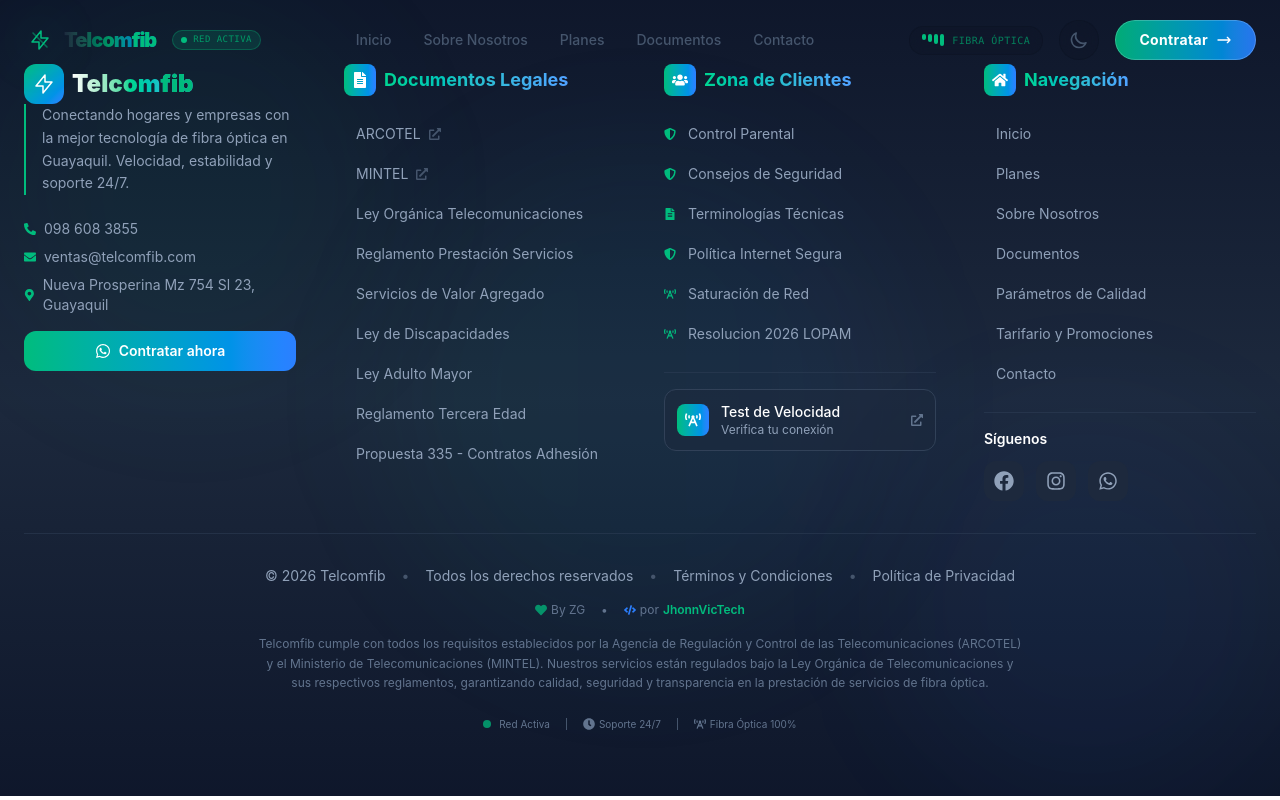
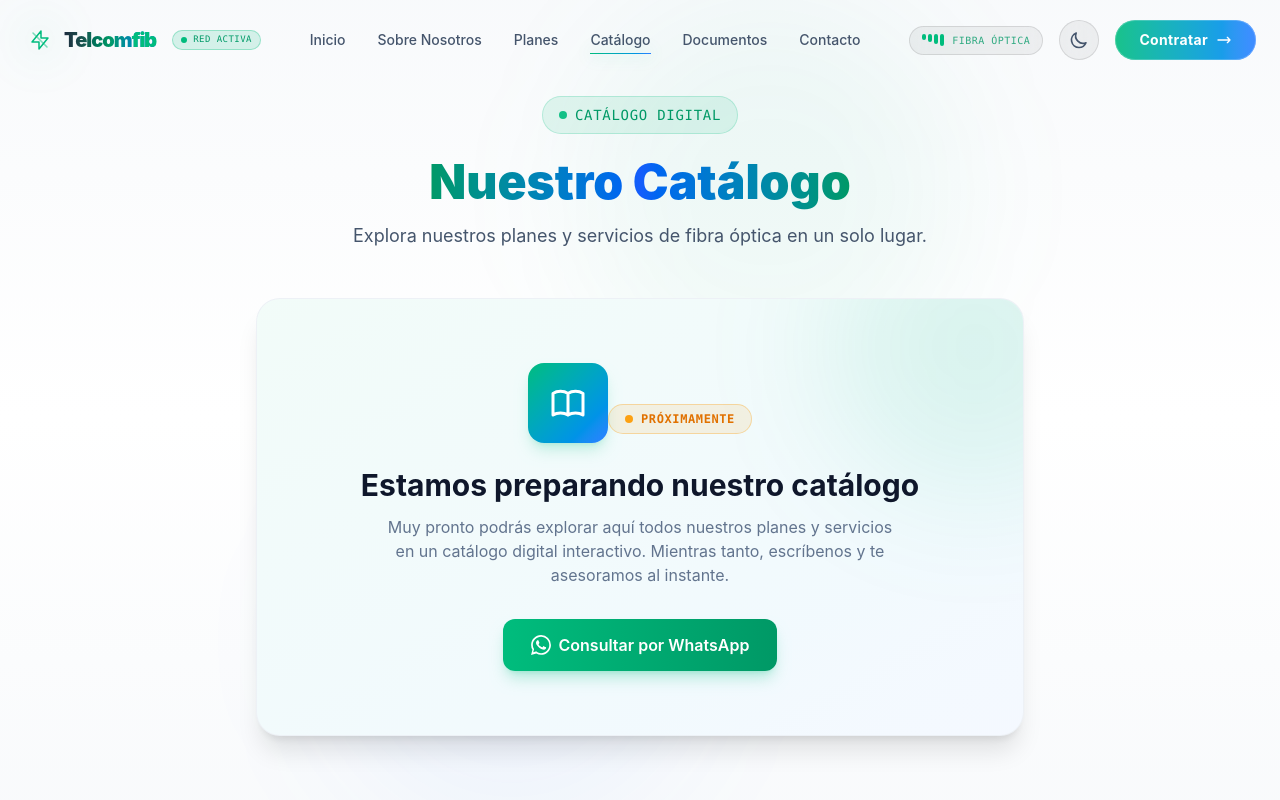
Before and after one commit to vichedev/telcomfib_web_oficial, a React (Vite) app: page /catalogo in a window 1280 px wide. Shown: the top 800 px of the page. Built offline with nearby package versions, Linux system fonts and the light colour scheme.

Commit message:
feat: add Catalogo component and update routing and Navbar for catalog access

```diff
--- a/index.html
+++ b/index.html
@@ -1,5 +1,7 @@
 <!doctype html>
-<html lang="en">
+<html lang="es">
+
+
 
 <head>
   <meta charset="UTF-8" />
--- a/src/App.jsx
+++ b/src/App.jsx
@@ -3,6 +3,7 @@
 import Hero from "./components/Hero";
 import About from "./components/About";
 import Plans from "./components/Plans";
+import Catalogo from "./components/Catalogo";
 import Documents from "./components/Documents";
 import Support from "./components/Support";
 import Contact from "./components/Contact";
@@ -25,6 +26,7 @@
                 <Hero />
                 <About />
                 <Plans />
+                <Catalogo />
                 <Support />
                 <Contact />
               </>
@@ -32,6 +34,7 @@
           />
           <Route path="/sobre-nosotros" element={<About />} />
           <Route path="/planes" element={<Plans />} />
+          <Route path="/catalogo" element={<Catalogo />} />
           <Route path="/documentos" element={<Documents />} />
           <Route path="/contacto" element={<Contact />} />
           <Route
--- /dev/null
+++ b/src/components/Catalogo.jsx
@@ -0,0 +1,181 @@
+/**
+ * Catalogo.jsx — Sección de Catálogo Digital
+ *
+ * ⚠️ ESTADO: PRÓXIMAMENTE (placeholder).
+ *
+ * Las bases ya están listas. Cuando tengas el catálogo solo tienes que:
+ *   1. Poner   const CATALOGO_LISTO = true;
+ *   2. Rellenar el array `productos` (o cambiar el bloque por un PDF / iframe).
+ * El resto (estilos, animaciones, grid responsivo) ya funciona.
+ */
+
+import { motion } from "framer-motion";
+
+/* 🔧 Cambia a `true` cuando el catálogo esté listo */
+const CATALOGO_LISTO = false;
+
+/* 🔧 Rellena aquí tus productos/planes cuando esté listo.
+ * Ejemplo de estructura:
+ * {
+ *   id: 1,
+ *   nombre: "Plan Hogar 300",
+ *   descripcion: "Fibra simétrica 300 Mbps",
+ *   precio: "$25/mes",
+ *   imagen: "/ruta/a/imagen.png",  // o importa el asset
+ * }
+ */
+const productos = [];
+
+const CatalogoProximamente = () => (
+  <motion.div
+    initial={{ opacity: 0, scale: 0.96 }}
+    whileInView={{ opacity: 1, scale: 1 }}
+    viewport={{ once: true }}
+    transition={{ duration: 0.6 }}
+    className="relative max-w-3xl mx-auto"
+  >
+    <div className="relative rounded-3xl overflow-hidden border border-slate-200/60 dark:border-white/10 bg-white dark:bg-slate-800/50 backdrop-blur-sm shadow-xl">
+      {/* Glow decorativo */}
+      <div className="absolute inset-0 bg-gradient-to-br from-emerald-500/5 to-blue-500/5" />
+      <div className="absolute -top-24 -right-24 w-72 h-72 bg-emerald-500/10 rounded-full blur-3xl" />
+
+      <div className="relative p-12 md:p-16 text-center">
+        {/* Icono */}
+        <div className="inline-flex items-center justify-center w-20 h-20 rounded-2xl bg-gradient-to-br from-emerald-500 to-blue-500 mb-6 shadow-lg shadow-emerald-500/20">
+          <svg
+            className="w-10 h-10 text-white"
+            fill="none"
+            viewBox="0 0 24 24"
+            stroke="currentColor"
+          >
+            <path
+              strokeLinecap="round"
+              strokeLinejoin="round"
+              strokeWidth={1.8}
+              d="M12 6.253v13m0-13C10.832 5.477 9.246 5 7.5 5S4.168 5.477 3 6.253v13C4.168 18.477 5.754 18 7.5 18s3.332.477 4.5 1.253m0-13C13.168 5.477 14.754 5 16.5 5c1.747 0 3.332.477 4.5 1.253v13C19.832 18.477 18.247 18 16.5 18c-1.746 0-3.332.477-4.5 1.253"
+            />
+          </svg>
+        </div>
+
+        {/* Badge Próximamente */}
+        <div className="inline-flex items-center gap-2 px-4 py-1.5 rounded-full bg-amber-500/10 border border-amber-500/30 mb-6">
+          <span className="w-2 h-2 rounded-full bg-amber-500 animate-pulse" />
+          <span className="text-amber-600 dark:text-amber-400 text-xs font-mono font-semibold tracking-wider uppercase">
+            Próximamente
+          </span>
+        </div>
+
+        <h3 className="text-2xl md:text-3xl font-bold text-slate-900 dark:text-white mb-3">
+          Estamos preparando nuestro catálogo
+        </h3>
+        <p className="text-slate-500 dark:text-slate-400 text-base max-w-lg mx-auto mb-8">
+          Muy pronto podrás explorar aquí todos nuestros planes y servicios en
+          un catálogo digital interactivo. Mientras tanto, escríbenos y te
+          asesoramos al instante.
+        </p>
+
+        <a
+          href="https://wa.me/593986083855?text=Hola,%20quiero%20información%20sobre%20el%20catálogo%20de%20Telcomfib"
+          target="_blank"
+          rel="noopener noreferrer"
+          className="inline-flex items-center gap-2 px-7 py-3.5 rounded-xl font-semibold text-white bg-gradient-to-r from-emerald-500 to-emerald-600 shadow-lg shadow-emerald-500/25 hover:scale-105 transition-transform"
+        >
+          <svg className="w-5 h-5" viewBox="0 0 24 24" fill="currentColor">
+            <path d="M.057 24l1.687-6.163a11.867 11.867 0 0 1-1.587-5.946C.16 5.335 5.495 0 12.05 0a11.817 11.817 0 0 1 8.413 3.488 11.824 11.824 0 0 1 3.48 8.414c-.003 6.557-5.338 11.892-11.893 11.892a11.9 11.9 0 0 1-5.688-1.448L.057 24zm6.597-3.807c1.676.995 3.276 1.591 5.392 1.592 5.448 0 9.886-4.434 9.889-9.885.002-5.462-4.415-9.89-9.881-9.892-5.452 0-9.887 4.434-9.889 9.884a9.86 9.86 0 0 0 1.51 5.26l-.999 3.648 3.978-1.207zm11.387-5.464c-.074-.124-.272-.198-.57-.347-.297-.149-1.758-.868-2.031-.967-.272-.099-.47-.149-.669.149-.198.297-.768.967-.941 1.165-.173.198-.347.223-.644.074-.297-.149-1.255-.462-2.39-1.475-.883-.788-1.48-1.761-1.653-2.059-.173-.297-.018-.458.13-.606.134-.133.297-.347.446-.521.151-.172.2-.296.3-.495.099-.198.05-.372-.025-.521-.075-.148-.669-1.611-.916-2.206-.242-.579-.487-.501-.669-.51l-.57-.01c-.198 0-.52.074-.792.372-.272.297-1.04 1.016-1.04 2.479 0 1.462 1.065 2.875 1.213 3.074.149.198 2.095 3.2 5.076 4.487.709.306 1.263.489 1.694.626.712.226 1.36.194 1.872.118.571-.085 1.758-.719 2.006-1.413.248-.695.248-1.29.173-1.414z" />
+          </svg>
+          Consultar por WhatsApp
+        </a>
+      </div>
+    </div>
+  </motion.div>
+);
+
+/* 🔧 Grid de productos — se usa automáticamente cuando CATALOGO_LISTO = true */
+const CatalogoGrid = () => (
+  <div className="grid sm:grid-cols-2 lg:grid-cols-3 gap-6 max-w-6xl mx-auto">
+    {productos.map((producto, i) => (
+      <motion.div
+        key={producto.id ?? i}
+        initial={{ opacity: 0, y: 30 }}
+        whileInView={{ opacity: 1, y: 0 }}
+        viewport={{ once: true }}
+        transition={{ delay: i * 0.08 }}
+        className="group relative rounded-2xl overflow-hidden bg-white dark:bg-slate-800/50 backdrop-blur-sm border border-slate-200/50 dark:border-white/10 shadow-lg hover:shadow-2xl transition-all duration-300"
+      >
+        {producto.imagen && (
+          <div className="aspect-video overflow-hidden">
+            <img
+              src={producto.imagen}
+              alt={producto.nombre}
+              className="w-full h-full object-cover group-hover:scale-105 transition-transform duration-500"
+            />
+          </div>
+        )}
+        <div className="p-6">
+          <h3 className="text-lg font-bold text-slate-900 dark:text-white mb-1">
+            {producto.nombre}
+          </h3>
+          {producto.descripcion && (
+            <p className="text-sm text-slate-500 dark:text-slate-400 mb-3">
+              {producto.descripcion}
+            </p>
+          )}
+          {producto.precio && (
+            <span className="text-emerald-600 dark:text-emerald-400 font-bold text-xl">
+              {producto.precio}
+            </span>
+          )}
+        </div>
+      </motion.div>
+    ))}
+  </div>
+);
+
+const Catalogo = () => {
+  return (
+    <section
+      id="catalogo"
+      className="py-24 bg-gradient-to-b from-slate-50 via-white to-slate-50 dark:from-slate-950 dark:via-slate-900 dark:to-slate-950 transition-colors overflow-hidden relative"
+    >
+      {/* Elementos decorativos de fondo */}
+      <div className="absolute inset-0 overflow-hidden pointer-events-none">
+        <div className="absolute top-0 right-1/4 w-96 h-96 bg-emerald-500/5 rounded-full blur-3xl" />
+        <div className="absolute bottom-0 left-1/4 w-96 h-96 bg-blue-500/5 rounded-full blur-3xl" />
+      </div>
+
+      <div className="container mx-auto px-6 relative z-10">
+        {/* Header */}
+        <motion.div
+          initial={{ opacity: 0, y: 30 }}
+          whileInView={{ opacity: 1, y: 0 }}
+          viewport={{ once: true }}
+          className="text-center mb-12"
+        >
+          <div className="inline-flex items-center gap-2 px-4 py-2 rounded-full bg-emerald-500/10 border border-emerald-500/20 mb-6">
+            <div className="w-2 h-2 rounded-full bg-emerald-500 animate-pulse" />
+            <span className="text-emerald-600 dark:text-emerald-400 text-sm font-mono tracking-wider">
+              CATÁLOGO DIGITAL
+            </span>
+          </div>
+          <h2 className="text-4xl md:text-5xl font-black mb-4">
+            <span className="bg-gradient-to-r from-emerald-600 via-blue-600 to-emerald-600 bg-clip-text text-transparent">
+              Nuestro Catálogo
+            </span>
+          </h2>
+          <p className="text-slate-600 dark:text-slate-400 text-lg max-w-2xl mx-auto">
+            Explora nuestros planes y servicios de fibra óptica en un solo lugar.
+          </p>
+        </motion.div>
+
+        {/* Contenido: grid si está listo, placeholder si no */}
+        {CATALOGO_LISTO && productos.length > 0 ? (
+          <CatalogoGrid />
+        ) : (
+          <CatalogoProximamente />
+        )}
+      </div>
+    </section>
+  );
+};
+
+export default Catalogo;
--- a/src/components/Navbar.jsx
+++ b/src/components/Navbar.jsx
@@ -42,6 +42,7 @@
     { name: "Inicio", path: "/" },
     { name: "Sobre Nosotros", path: "/sobre-nosotros" },
     { name: "Planes", path: "/planes" },
+    { name: "Catálogo", path: "/catalogo" },
     { name: "Documentos", path: "/documentos" },
     { name: "Contacto", path: "/contacto" },
   ];
```
